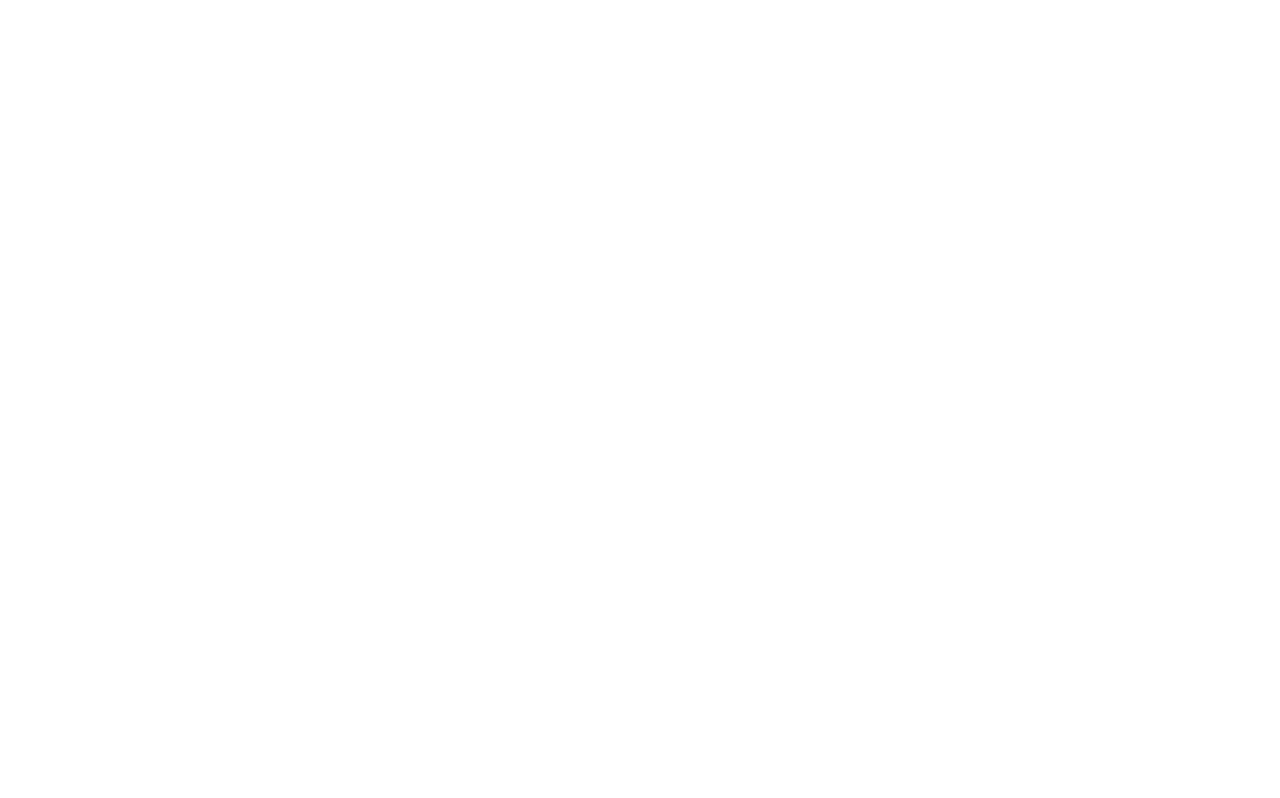
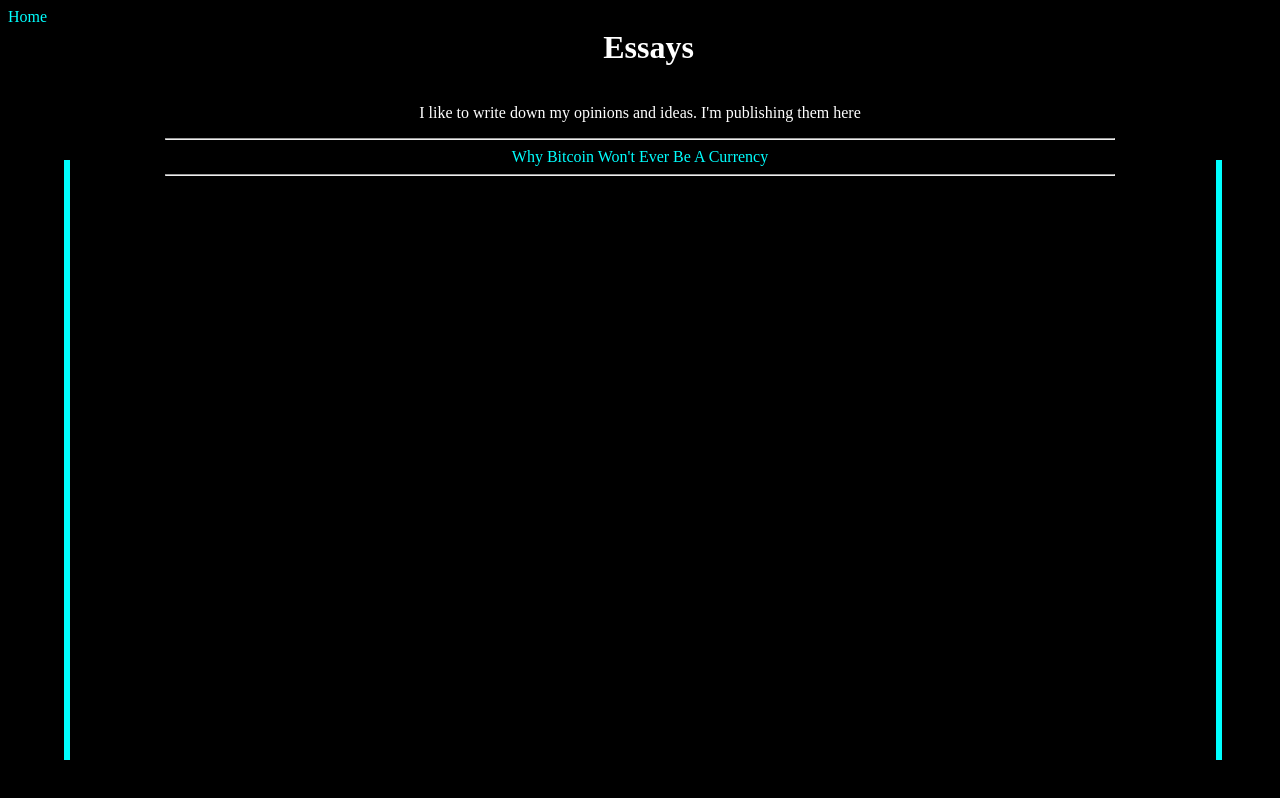
Before and after one commit to wjorgensen/website, a plain HTML site: page papers.html in a window 1280 px wide. Drawn offline with Linux system fonts and the light colour scheme.

Commit message:
Finished papers page and added in project pages

```diff
--- a/main.css
+++ b/main.css
@@ -8,14 +8,49 @@ hr{
 
 
 }
+
+a{
+    text-align: center;
+    color: aqua;
+    text-decoration: none;
+
+}
+.links{
+    display: inline;
+}
+.menu{
+    padding-inline-start: 4%;
+    padding-inline-end: 4%;
+}
+.decoration{
+    border-left: 6px solid aqua;
+    height: 75%;
+    top: 20%;
+    position: absolute;
+    left: 5%;
+
+}
+.decoration-op{
+    border-left: 6px solid aqua;
+    height: 75%;
+    top: 20%;
+    position: absolute;
+    left: 95%;
+}
+.content{
+    display: flex;
+}
+.navbar{
+    display: flex;
+}
+.arrow{
+    color: white;
+}
 .Title{
     text-align: center;
-    margin-left: 10pt;
+    margin-left: 44%;
 
 }
-
-.links{
+.main-title{
     text-align: center;
-    color: aqua;
-
 }
--- a/papers.html
+++ b/papers.html
@@ -4,9 +4,25 @@
     <meta charset="UTF-8">
     <meta http-equiv="X-UA-Compatible" content="IE=edge">
     <meta name="viewport" content="width=device-width, initial-scale=1.0">
-    <title>Resume</title>
+    <link rel="stylesheet" href="main.css">
+    <title>Essays</title>
 </head>
 <body>
+    <div class = 'navbar'>
+        <a href="index.html" >Home</a>
+        <h1 class = "Title">Essays</h1>
+    </div>
+    <p class="description">I like to write down my opinions and ideas. I'm publishing them here</p>
+    <hr>
+    <div class = links>
+        <a href="/papers/why-bitcoin-won't-ever-be-a-currency.html">Why Bitcoin Won't Ever Be A Currency</a>
+    </div>
+    <hr>
+    <div class = 'content'>
+        <div class='decoration'></div>
+        <div class = 'scroll-content'></div>
+        <div class='decoration-op'></div>
+    </div>
 
 </body>
 </html>
```
Also changed, not shown: index.html (+5 -5 lines), papers/why-bitcoin-won't-ever-be-a-currency.html (added), projects/flutter.html (added), projects/java.html (added), projects/python.html (added), projects/web.html (added).
